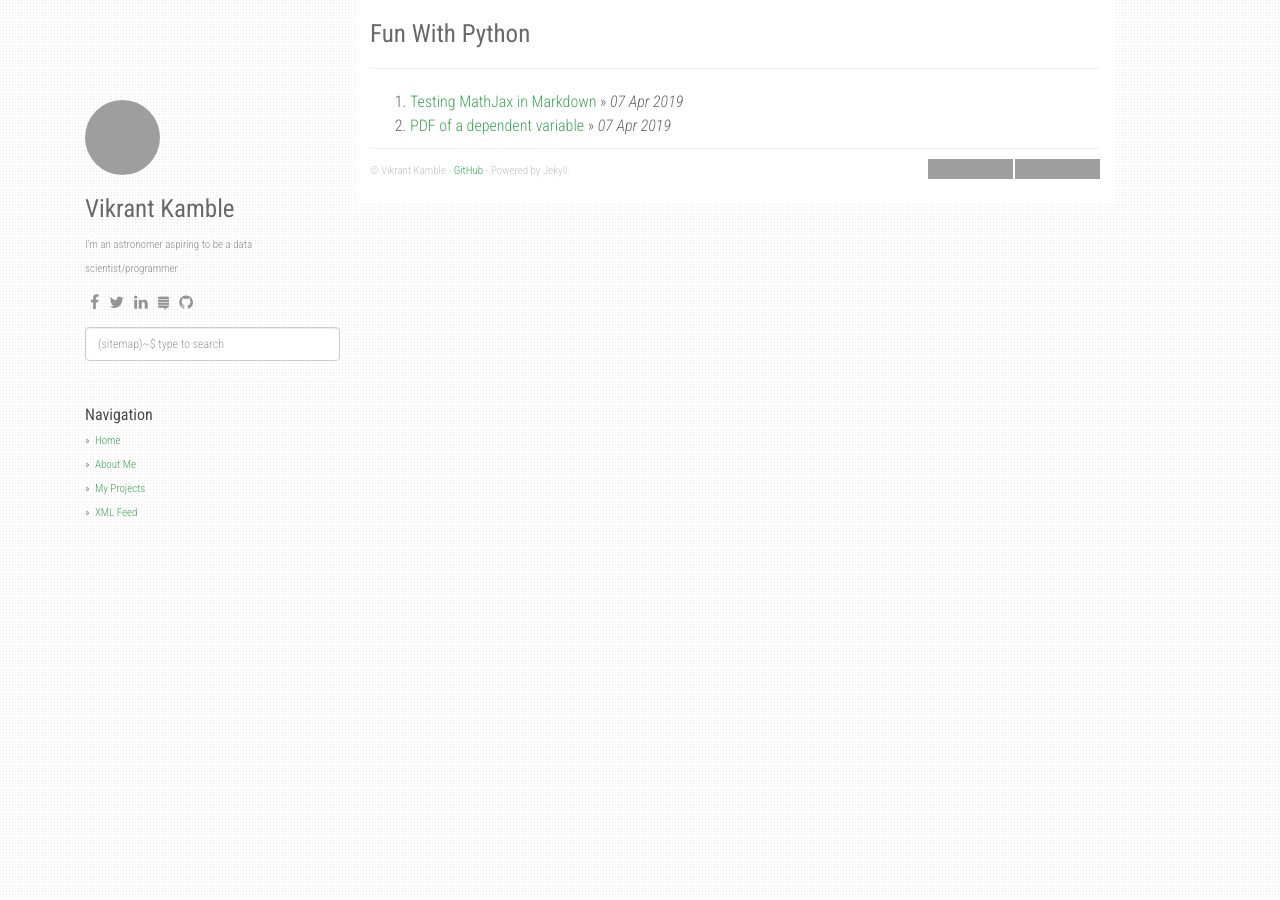
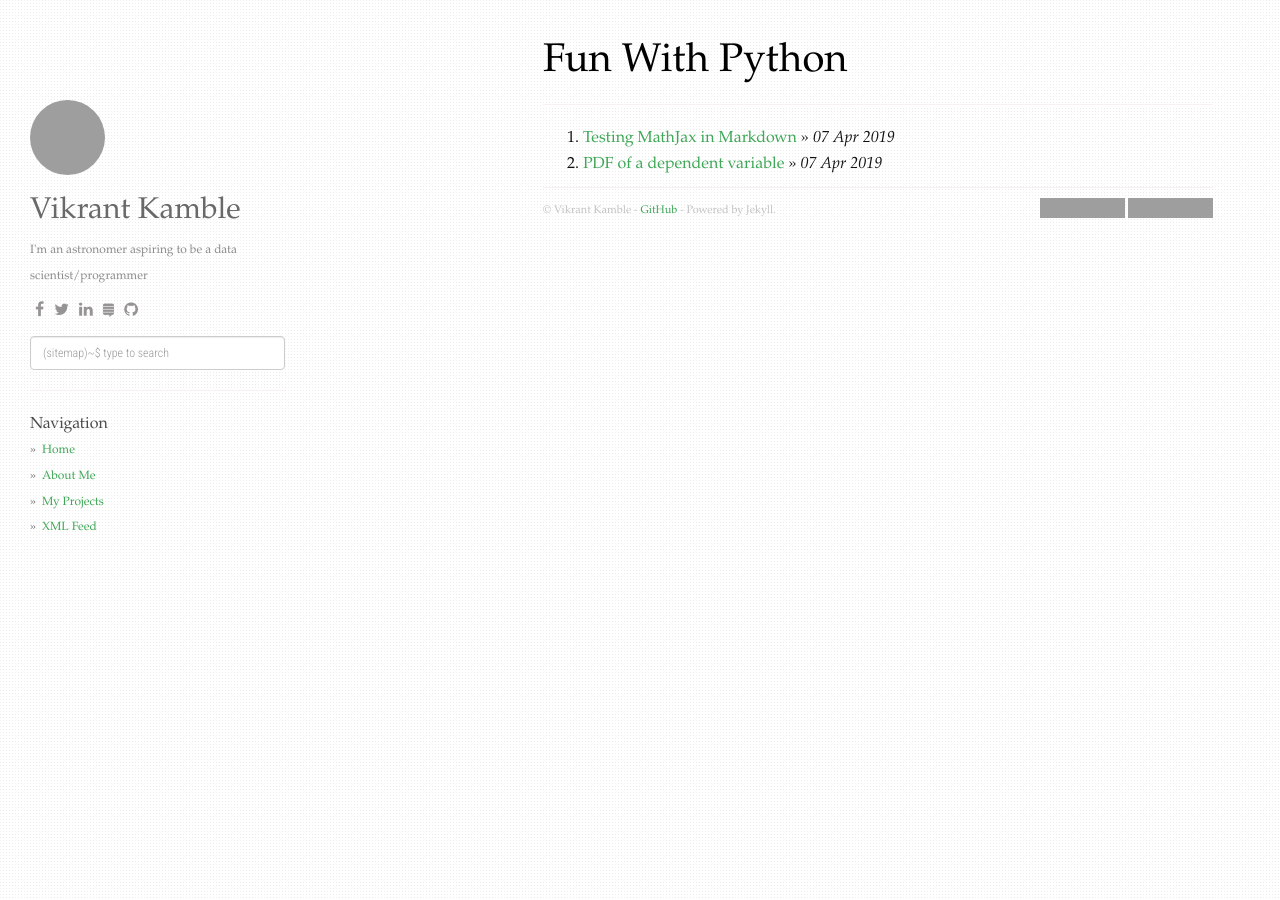
Before and after one commit to VikrantKamble/vikrantkamble.github.io, a Jekyll site: the page built from index.html, in a window 1280 px wide. Built offline with Jekyll 4.4.1, drawn with Linux system fonts in a browser that asks for light colours; nearby versions of some CDN libraries; the list of posts is cut into pages by our own code; comment, search, counter and statistics services are not loaded; grey boxes are pictures that could not be loaded.

Commit message:
added new design

```diff
--- a/_layouts/default.html
+++ b/_layouts/default.html
@@ -129,7 +134,7 @@ layout: compress
       <div class="col-sm-3">
         <div class="fixed-condition">
           <a href="/"><img class="profile-avatar" src="{{ site.avatar_url }}" height="75px" width="75px" /></a>
-          <h1 class="author-name">{{ site.author }}</h1>
+          <h2 class="author-name">{{ site.author }}</h2>
           {% if site.about %}
             <div class="profile-about">
               {{ site.about }}
--- a/_layouts/post.html
+++ b/_layouts/post.html
@@ -6,6 +6,7 @@ comments: true
 
 <header class="post-header">
   <h1 class="post-title">{{ page.title }}</h1>
+  <hr />
 </header>
 
 <span class="time">{{ page.date | date_to_string }}</span>
--- a/static/css/main.css
+++ b/static/css/main.css
@@ -1,10 +1,10 @@
 body {
-  font-family: "Roboto Condensed", Arial, sans-serif;
+  font-family: "Palatino", sans-serif;
   background: url("/static/img/subtle_dots.png");
-  line-height: 1.5em;
+  line-height: 1.6em;
   font-weight: 300;
   font-size: 16px;
-  color: #666;
+  color: #111;
 }
 hr {
   margin-top: 20px;
@@ -23,9 +23,12 @@ h1, h2, h3 {
   font-weight: normal;
 }
 h1 {
+  margin-top: 40px;
   margin-bottom: 10px;
-  font-size: 25px;
+  font-size: 40px;
+  color: #000;
 }
+
 h2, h3 {
   margin-bottom: 5px;
 }
@@ -38,9 +41,17 @@ a:hover {
   text-decoration: underline;
 }
 
+.container {
+    /* remember to set a width */
+    margin-left: 0px;
+}
+
 /* Layout */
 .main-layout {
-  background: #fff;
+    left: 20%;
+    right: 80%;
+    width: 700px;
+    margin: 0 auto;
 }
 .sidebar-nav {
   margin: 0;
@@ -84,7 +95,7 @@ footer {
 /* Left column */
 div.col-sm-3 {
   margin-top: 100px;
-  font-size: 11px;
+  font-size: 12px;
   color: #666;
 }
 div.col-sm-3 strong {
```
Also changed, not shown: other parts of _layouts/default.html (+5 -0 lines), static/js/math-code.js (added, +20 -0 lines).
